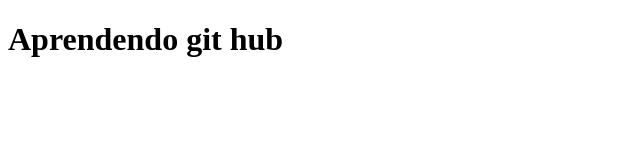
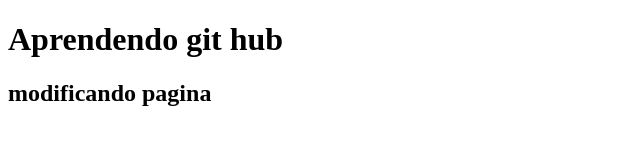
Before and after one commit to jonasavma/githubaulasite, a plain HTML site: page vendas.html in a window 1280 px wide. Shown: the whole page, without its empty margins (0-640 px from the left). Drawn offline with Linux system fonts and the light colour scheme.

```diff
--- a/vendas.html
+++ b/vendas.html
@@ -7,5 +7,7 @@
 </head>
 <body>
     <h1>Aprendendo git  hub</h1>
+
+    <h2>modificando pagina</h2>
 </body>
 </html>
```
